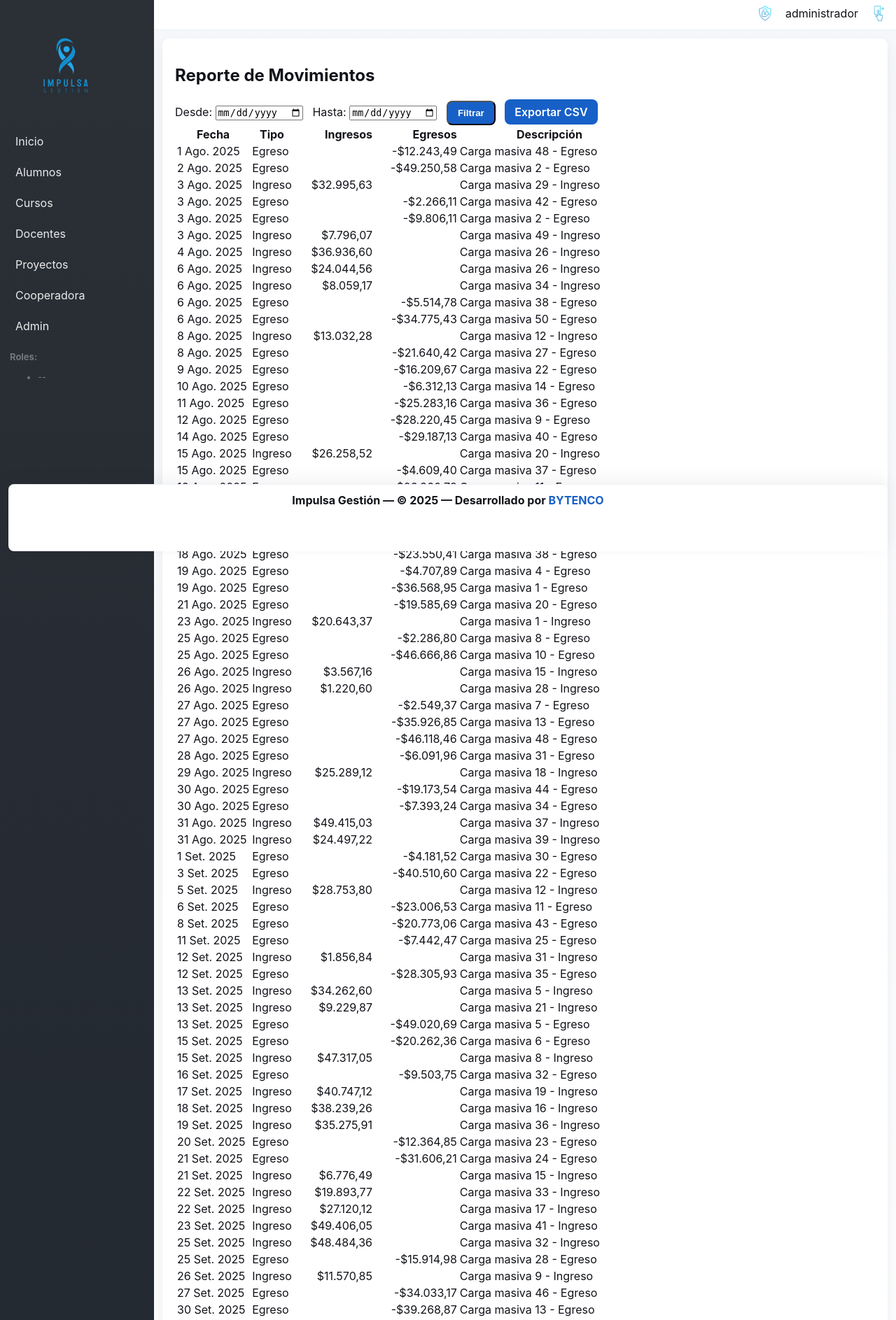
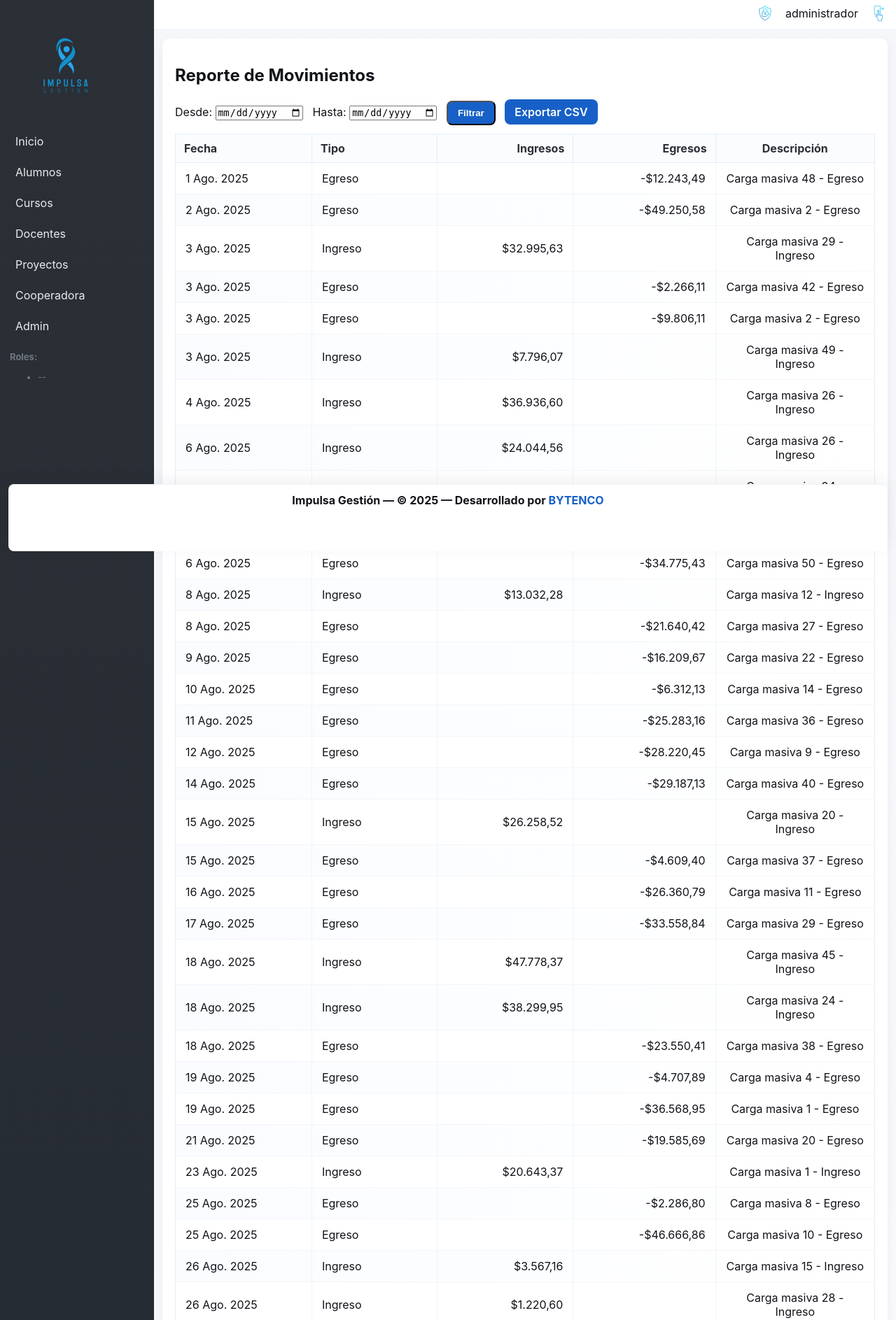
Before and after one commit to gchico72/impulsa_gestion, a Django app: page /cooperadora/report/ in a window 1280 px wide. Shown: the top 1887 px of the page at 70% size. Run offline with Django 4.2, Linux system fonts and the light colour scheme; a user stored in the database is signed in; data comes from the database, SQL or seed files in the repository; both versions use the stored data as it was after the commit.

Commit message:
Se cambió el formato tanto de "transactions" como de "report" para que lo muestre en formato tabla con bordes y colores.

```diff
--- a/static/css/site.css
+++ b/static/css/site.css
@@ -180,6 +180,40 @@ h1,h2{color:var(--gray-900)}
   background:linear-gradient(180deg,#ffffff,#fbfdff);
 }
 
+/* Tables: improved spacing, readable columns and responsive wrapper */
+.table-wrapper{overflow:auto;-webkit-overflow-scrolling:touch}
+/* Use collapsed borders to draw vertical separators like a spreadsheet */
+.table{width:100%;border-collapse:collapse;margin-top:12px;border:1px solid #e6edf6;background:white}
+.table thead th{background:#fafcfe;color:var(--gray-700);font-weight:700;padding:10px 12px;border-bottom:1px solid #e6edf6;border-right:1px solid #e6edf6;text-align:left}
+.table thead th:last-child{border-right:0}
+.table tbody td{padding:12px 14px;border-bottom:1px solid #f3f6f9;border-right:1px solid #eef4fb;vertical-align:middle}
+.table tbody td:last-child{border-right:0}
+.table tbody tr:hover{background:linear-gradient(90deg, rgba(86,195,255,0.03), rgba(86,195,255,0.01));box-shadow:inset 0 0 0 1px rgba(86,195,255,0.02)}
+
+/* Column sizing: date, type, amounts and actions */
+.table th:first-child, .table td:first-child{width:120px}
+.table th:nth-child(2), .table td:nth-child(2){width:110px}
+.table th:nth-child(3), .table td:nth-child(3),
+.table th:nth-child(4), .table td:nth-child(4){width:120px;text-align:right}
+.table th:last-child, .table td:last-child{width:140px;text-align:center}
+
+/* Description column: allow wrapping and more room */
+.table td:nth-child(5){white-space:normal;max-width:60ch;overflow:hidden;text-overflow:ellipsis}
+
+/* Zebra rows for Excel-like feel */
+.table tbody tr:nth-child(even){background:linear-gradient(90deg, rgba(245,249,255,0.5), rgba(255,255,255,0.5))}
+
+@media (max-width:900px){
+  .table thead th, .table tbody td{padding:9px 10px;font-size:14px}
+  .table th:first-child, .table td:first-child{width:100px}
+  .table td:nth-child(5){max-width:80ch}
+}
+
+@media (max-width:600px){
+  /* On very small screens keep compact paddings */
+  .table thead th, .table tbody td{padding:8px 8px}
+}
+
 .btn{
   display:inline-block;
   padding:8px 14px;
--- a/templates/base.html
+++ b/templates/base.html
@@ -5,7 +5,8 @@
     <meta charset="utf-8">
     <meta name="viewport" content="width=device-width, initial-scale=1">
     <title>{% block title %}Impulsa Gestión{% endblock %}</title>
-    <link rel="stylesheet" href="{% static 'css/site.css' %}">
+  <!-- Cache-busting query param to force reload when styles change during development -->
+  <link rel="stylesheet" href="{% static 'css/site.css' %}?v=2">
   </head>
   <body>
     <div class="layout">
--- a/templates/cooperadora/report.html
+++ b/templates/cooperadora/report.html
@@ -22,7 +22,8 @@
   </div>
 {% endif %}
 
-<table class="table">
+<div class="table-wrapper">
+  <table class="table">
   <thead>
     <tr>
       <th>Fecha</th>
@@ -57,6 +58,7 @@
   <td style="text-align:right" colspan="3"><strong>{% if total_general < 0 %}<span style="color:red">{{ total_general|money }}</span>{% else %}{{ total_general|money }}{% endif %}</strong></td>
     </tr>
   </tfoot>
-</table>
+  </table>
+</div>
 
 {% endblock %}
--- a/templates/cooperadora/transaction_list.html
+++ b/templates/cooperadora/transaction_list.html
@@ -8,7 +8,8 @@
     <a class="btn" href="{% url 'cooperadora:transaction_add' %}">Nueva transacción</a>
   {% endif %}
 </p>
-<table class="table">
+<div class="table-wrapper">
+  <table class="table">
   <thead>
     <tr>
       <th>Fecha</th>
@@ -58,5 +59,6 @@
       </td>
     </tr>
   </tfoot>
-</table>
+  </table>
+</div>
 {% endblock %}
```
Also changed, not shown: db.sqlite3.
